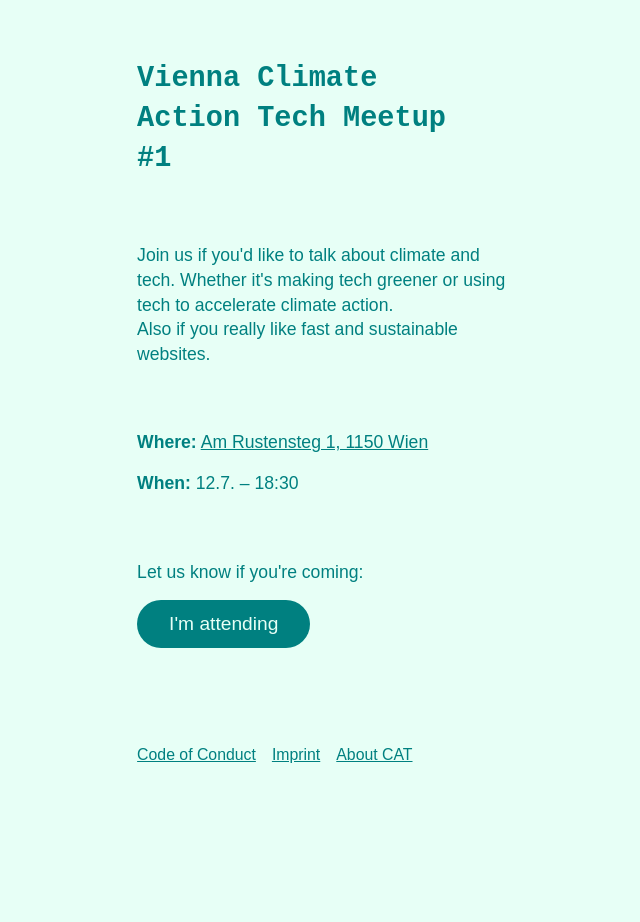
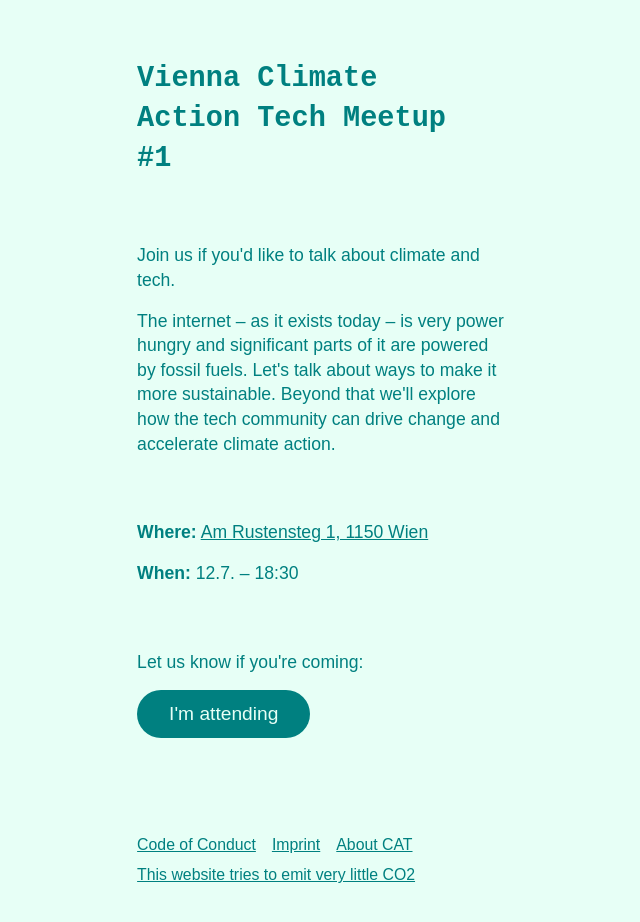
Before and after one commit to Ansimorph/catmeetup, a website: page index.html in a window 1280 px wide. Shown: the whole page, without its empty margins (317-957 px from the left). Before the commit the page ends 822 px from the top, so only its background shows below. Drawn offline with Linux system fonts and the light colour scheme.

Commit message:
Reword event

```diff
--- a/index.html
+++ b/index.html
@@ -93,11 +93,13 @@
       }
 
       .link-list {
+        max-width: 40ch;
         font-size: 0.9em;
         list-style: none;
         padding: 0;
         display: flex;
-        gap: 1rem;
+        gap: 0.5rem 1rem;
+        flex-wrap: wrap;
       }
     </style>
   </head>
@@ -106,11 +108,13 @@
     <main>
       <h1 class="spacer">Vienna Climate Action Tech Meetup #1</h1>
 
+      <p>Join us if you'd like to talk about climate and tech.</p>
+
       <p class="spacer">
-        Join us if you'd like to talk about climate and tech. Whether it's
-        making tech greener or using tech to accelerate climate action.
-        <br />
-        Also if you really like fast and sustainable websites.
+        The internet – as it exists today – is very power hungry and significant
+        parts of it are powered by fossil fuels. Let's talk about ways to make
+        it more sustainable. Beyond that we'll explore how the tech community
+        can drive change and accelerate climate action.
       </p>
 
       <p>
@@ -145,6 +149,14 @@
 
         <li>
           <a href="https://climateaction.tech/about/"> About CAT </a>
+        </li>
+
+        <li>
+          <a
+            href="https://www.websitecarbon.com/website/vienna-cat-meetup-pages-dev/"
+          >
+            This website tries to emit very little CO2
+          </a>
         </li>
       </ul>
     </footer>
```
